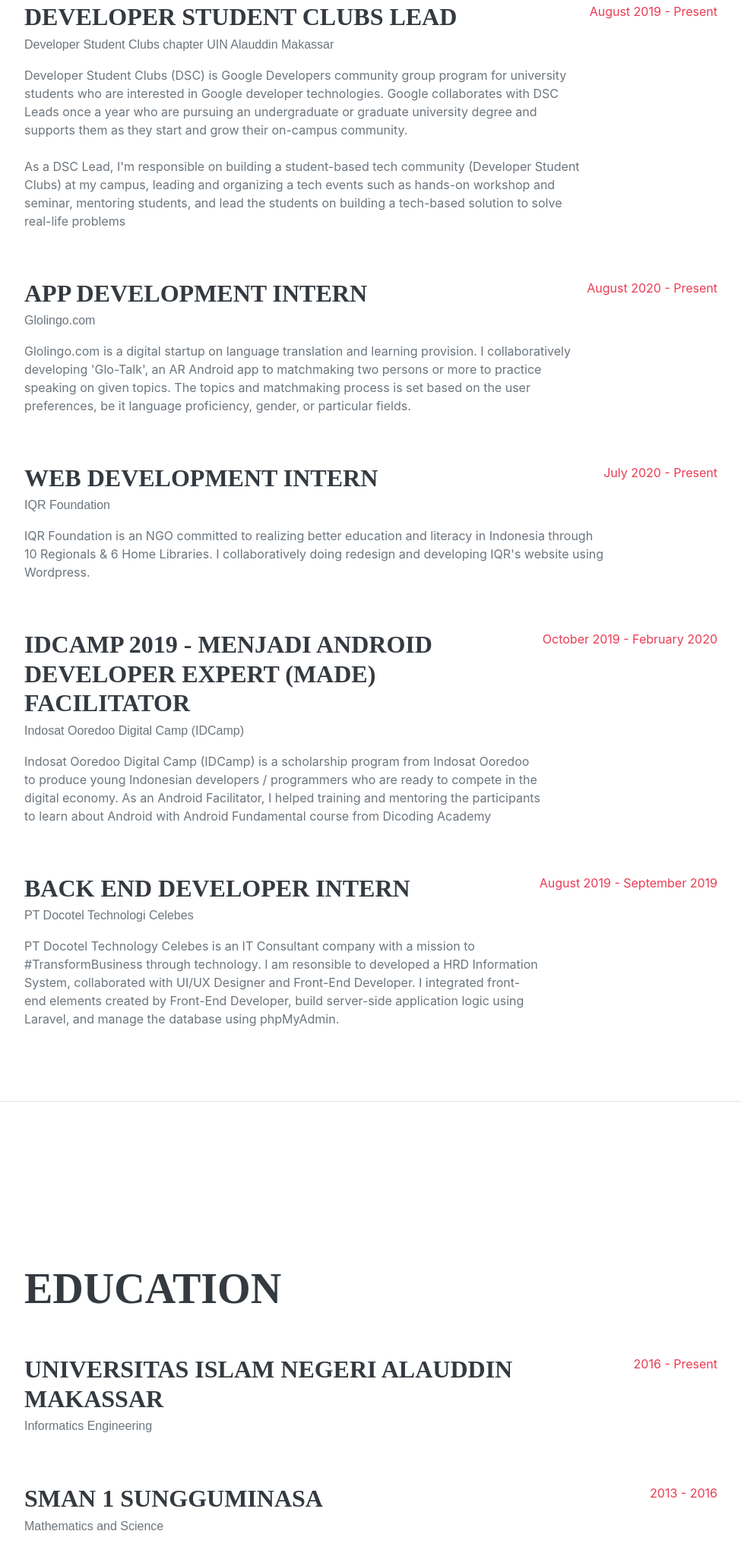
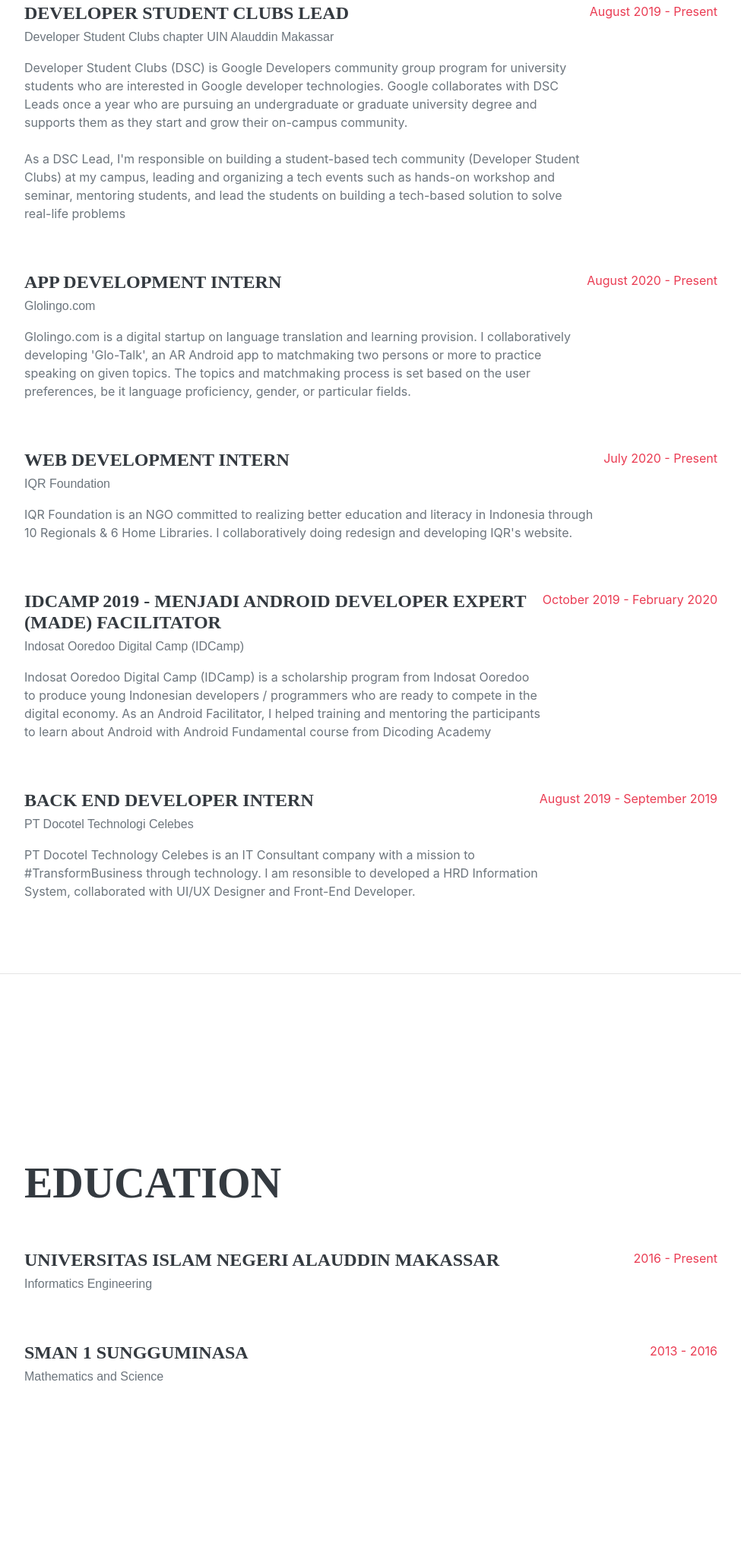
Before and after one commit to dhilasdrh/dhilasdrh.github.io, a plain HTML site: page index.html in a window 1280 px wide. Shown: the part 998-3038 px from the top of the page at 76% size, without its empty margins (288-1263 px from the left). Drawn offline with nearby package versions, Linux system fonts and the light colour scheme; a web font is replaced by a local one.

Commit message:
updated index.html

```diff
--- a/index.html
+++ b/index.html
@@ -61,7 +61,7 @@
                     <h2 class="mb-5">Experience</h2>
                     <div class="d-flex flex-column flex-md-row justify-content-between mb-5">
                         <div class="flex-grow-1">
-                            <h3 class="mb-0">Developer Student Clubs Lead</h3>
+                            <h4 class="mb-0">Developer Student Clubs Lead</h4>
                             <div class="subheading mb-3">Developer Student Clubs chapter UIN Alauddin Makassar</div>
                             <p>Developer Student Clubs (DSC) is Google Developers community group program for university students who are interested in Google developer technologies. Google collaborates with DSC Leads once a year who are pursuing an undergraduate or graduate university degree and supports them as they start and grow their on-campus community.
                             <br><br>
@@ -71,7 +71,7 @@
                     </div>
                     <div class="d-flex flex-column flex-md-row justify-content-between mb-5">
                         <div class="flex-grow-1">
-                            <h3 class="mb-0">App Development Intern</h3>
+                            <h4 class="mb-0">App Development Intern</h4>
                             <div class="subheading mb-3">Glolingo.com</div>
                             <p>Glolingo.com is a digital startup on language translation and learning provision. I collaboratively developing 'Glo-Talk', an AR Android app to matchmaking two persons or more to practice speaking on given topics. The topics and matchmaking process is set based on the user preferences, be it language proficiency, gender, or particular fields.</p>
                         </div>
@@ -79,15 +79,15 @@
                     </div>
                     <div class="d-flex flex-column flex-md-row justify-content-between mb-5">
                         <div class="flex-grow-1">
-                            <h3 class="mb-0">Web Development Intern</h3>
+                            <h4 class="mb-0">Web Development Intern</h4>
                             <div class="subheading mb-3">IQR Foundation</div>
-                            <p>IQR Foundation is an NGO committed to realizing better education and literacy in Indonesia through 10 Regionals & 6 Home Libraries. I collaboratively doing redesign and developing IQR's website using Wordpress.</p>
+                            <p>IQR Foundation is an NGO committed to realizing better education and literacy in Indonesia through 10 Regionals & 6 Home Libraries. I collaboratively doing redesign and developing IQR's website.</p>
                         </div>
                         <div class="flex-shrink-0"><span class="text-primary">July 2020 - Present</span></div>
                     </div>
                     <div class="d-flex flex-column flex-md-row justify-content-between mb-5">
                         <div class="flex-grow-1">
-                            <h3 class="mb-0">IDCamp 2019 - Menjadi Android Developer Expert (MADE) Facilitator</h3>
+                            <h4 class="mb-0">IDCamp 2019 - Menjadi Android Developer Expert (MADE) Facilitator</h4>
                             <div class="subheading mb-3">Indosat Ooredoo Digital Camp (IDCamp)</div>
                             <p>Indosat Ooredoo Digital Camp (IDCamp) is a scholarship program from Indosat Ooredoo to produce young Indonesian developers / programmers who are ready to compete in the digital economy. As an Android Facilitator, I helped training and mentoring the participants to learn about Android with Android Fundamental course from Dicoding Academy </p>
                         </div>
@@ -95,9 +95,9 @@
                     </div>
                     <div class="d-flex flex-column flex-md-row justify-content-between">
                         <div class="flex-grow-1">
-                            <h3 class="mb-0">Back End Developer Intern</h3>
+                            <h4 class="mb-0">Back End Developer Intern</h4>
                             <div class="subheading mb-3">PT Docotel Technologi Celebes</div>
-                            <p>PT Docotel Technology Celebes is an IT Consultant company with a mission to #TransformBusiness through technology. I am resonsible to developed a HRD Information System, collaborated with UI/UX Designer and Front-End Developer. I integrated front-end elements created by Front-End Developer, build server-side application logic using Laravel, and manage the database using phpMyAdmin.</p>
+                            <p>PT Docotel Technology Celebes is an IT Consultant company with a mission to #TransformBusiness through technology. I am resonsible to developed a HRD Information System, collaborated with UI/UX Designer and Front-End Developer.</p>
                         </div>
                         <div class="flex-shrink-0"><span class="text-primary">August 2019 - September 2019</span></div>
                     </div>
@@ -110,14 +110,14 @@
                     <h2 class="mb-5">Education</h2>
                     <div class="d-flex flex-column flex-md-row justify-content-between mb-5">
                         <div class="flex-grow-1">
-                            <h3 class="mb-0">Universitas Islam Negeri Alauddin Makassar</h3>
+                            <h4 class="mb-0">Universitas Islam Negeri Alauddin Makassar</h4>
                             <div class="subheading mb-3">Informatics Engineering</div>
                         </div>
                         <div class="flex-shrink-0"><span class="text-primary">2016 - Present</span></div>
                     </div>
                     <div class="d-flex flex-column flex-md-row justify-content-between">
                         <div class="flex-grow-1">
-                            <h3 class="mb-0">SMAN 1 Sungguminasa</h3>
+                            <h4 class="mb-0">SMAN 1 Sungguminasa</h4>
                             <div class="subheading mb-3">Mathematics and Science</div>
                         </div>
                         <div class="flex-shrink-0"><span class="text-primary">2013 - 2016</span></div>
@@ -224,13 +224,13 @@
                     <h2 class="mb-5">Language</h2>
                     <div class="d-flex flex-column flex-md-row justify-content-between mb-5">
                         <div class="flex-grow-1">
-                            <h3 class="mb-0">Indonesia</h3>
+                            <h4 class="mb-0">Indonesia</h4>
                             <div class="subheading mb-3">Native Proficiency</div>
                         </div>
                     </div>
                     <div class="d-flex flex-column flex-md-row justify-content-between">
                         <div class="flex-grow-1">
-                            <h3 class="mb-0">English</h3>
+                            <h4 class="mb-0">English</h4>
                             <div class="subheading mb-3">Intermediate Proficiency</div>
                         </div>
                     </div>
```
